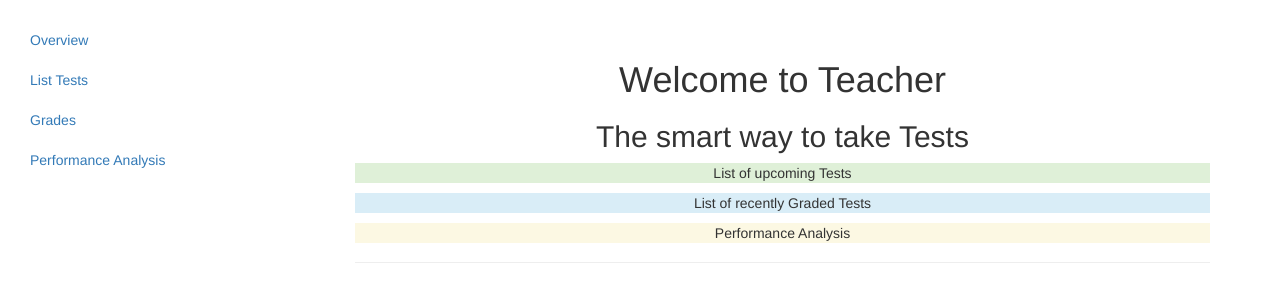
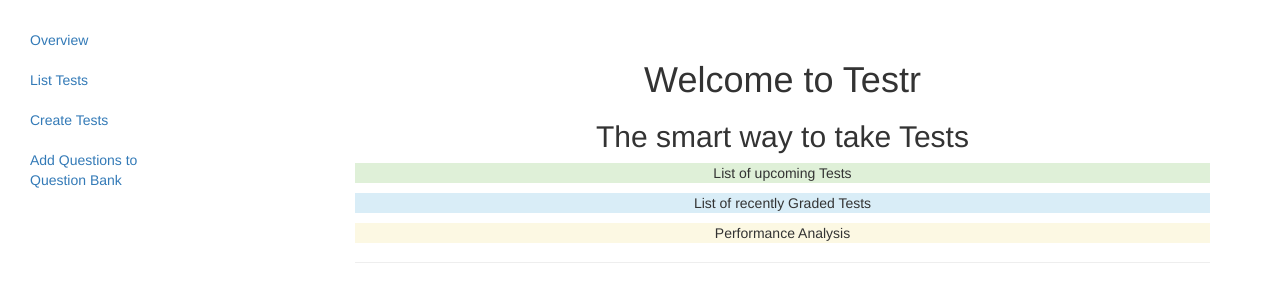
Before and after one commit to Karthik-Kannan/csci-5448, a Flask app: template templates/teacher.html in a window 1280 px wide. Shown: the part 52-354 px from the top of the page. Run offline with Flask 2, Linux system fonts and the light colour scheme; the template is opened without the code that fills it, so the values that code supplies are empty; some libraries are stand-ins or nearby versions.

Commit message:
Fixed Navbar

```diff
--- a/templates/teacher.html
+++ b/templates/teacher.html
@@ -8,8 +8,8 @@
           <ul class="nav nav-sidebar">
             <li class="active"><a href="#">Overview <span class="sr-only">(current)</span></a></li>
             <li><a href="/listTests">List Tests</a></li>
-            <li><a href="#">Grades</a></li>
-            <li><a href="#">Performance Analysis</a></li>
+            <li><a href="/CreateTests">Create Tests</a></li>
+            <li><a href="/questions"> Add Questions to Question Bank </a></li>
           </ul>
         </div>
 {% endblock %}
@@ -18,7 +18,7 @@
 
         <div class="page-header col-md-offset-3 content">
 
-        <h1 class="text-center"> Welcome to Teacher </h1>
+        <h1 class="text-center"> Welcome to Testr </h1>
         <h2 class="text-center"> The smart way to take Tests </h2>
         <p class="bg-success text-center"> List of upcoming Tests </p>
         <p class="bg-info text-center">List of recently Graded Tests </p>
```
